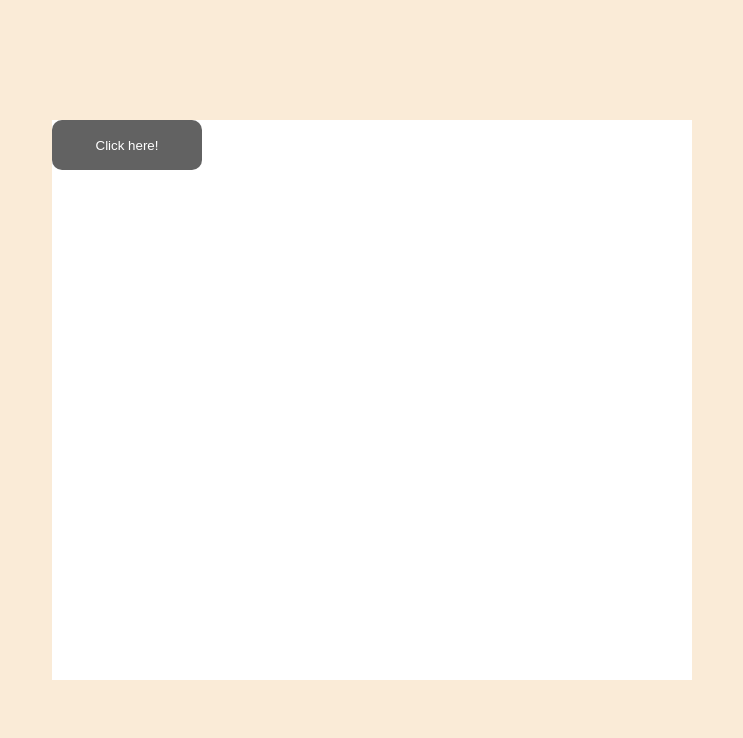
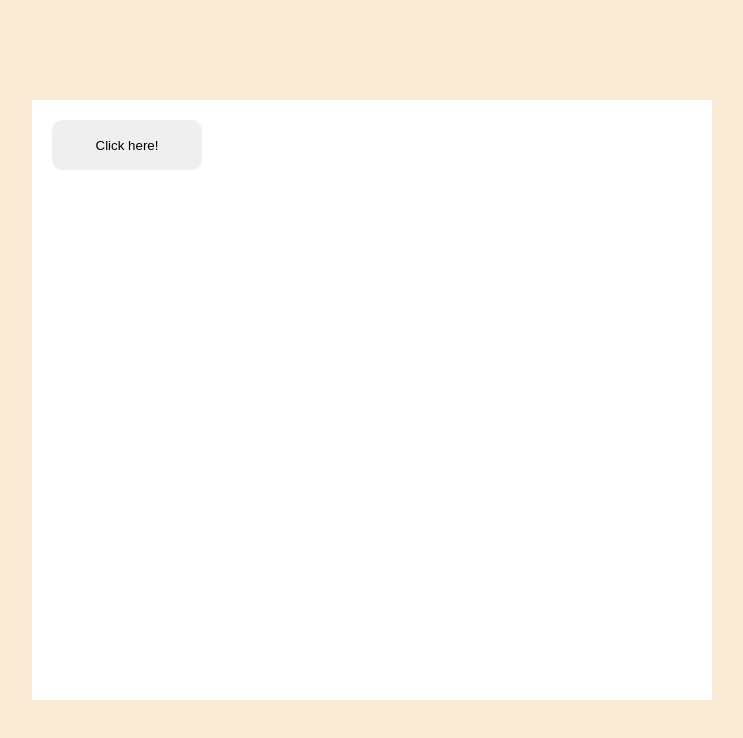
Before and after one commit to turquoisenebula/Alerts, a plain HTML site: page index.html in a window 1280 px wide. Shown: the whole page, without its empty margins (268-1011 px from the left). Drawn offline with Linux system fonts and the light colour scheme.

Commit message:
adding padding

```diff
--- a/style.css
+++ b/style.css
@@ -1,10 +1,6 @@
-* {
+html, body {
   margin: 0;
   padding: 0;
-  box-sizing: border-box;
-}
-
-html, body {
   width: 100%;
   height: 100%;
   overflow: hidden;
@@ -20,6 +16,7 @@ html, body {
 .box{
   height: 70vh;
   width: 50%;
+  padding: 20px;
   background-color: white;
 }
 #btn{
@@ -27,6 +24,5 @@ html, body {
   width: 150px;
   border: none;
   border-radius: 10px;
-    color: white;
-    background-color: rgb(98, 98, 98);
+
 }
```
Lines whose indentation alone changed are shown as unchanged.
